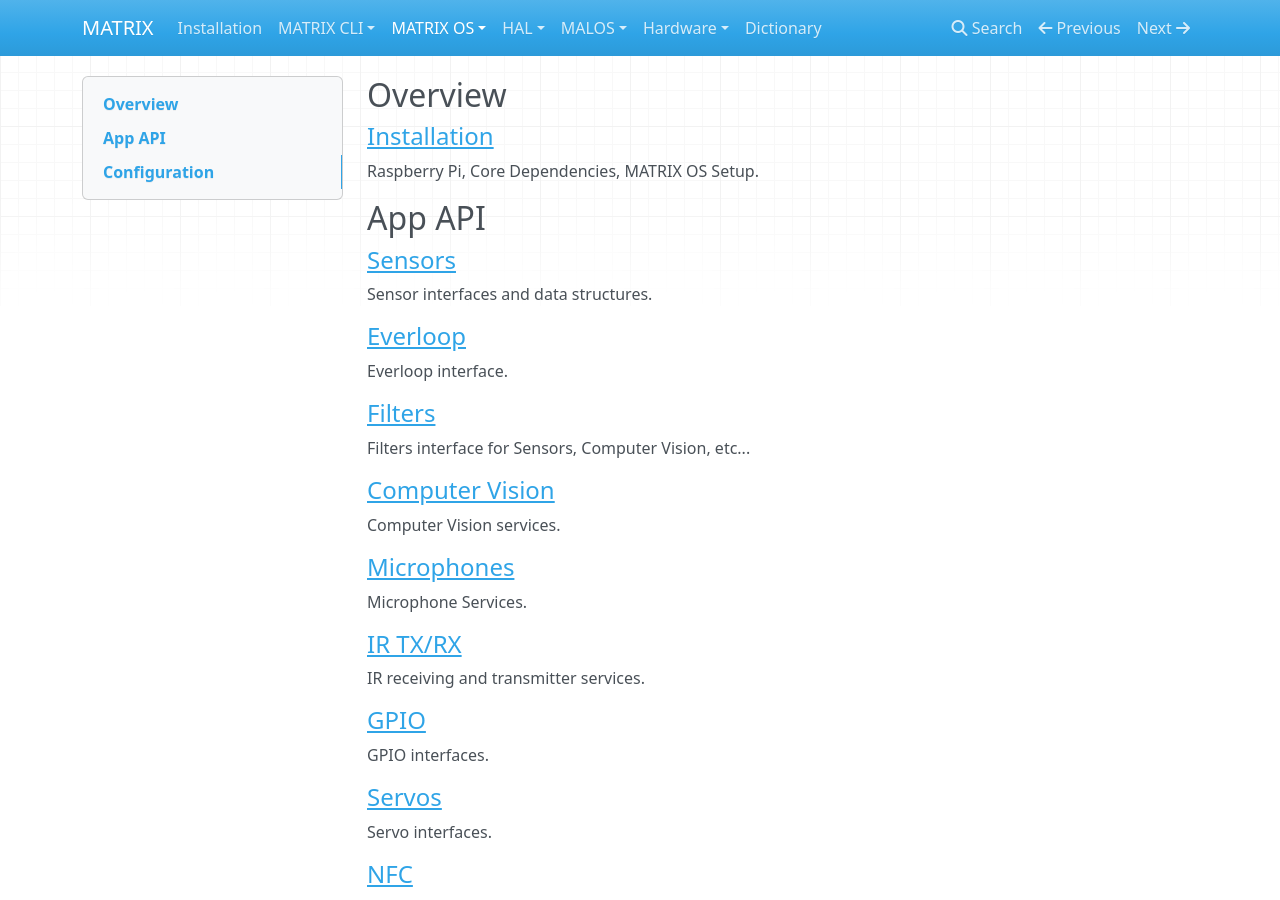
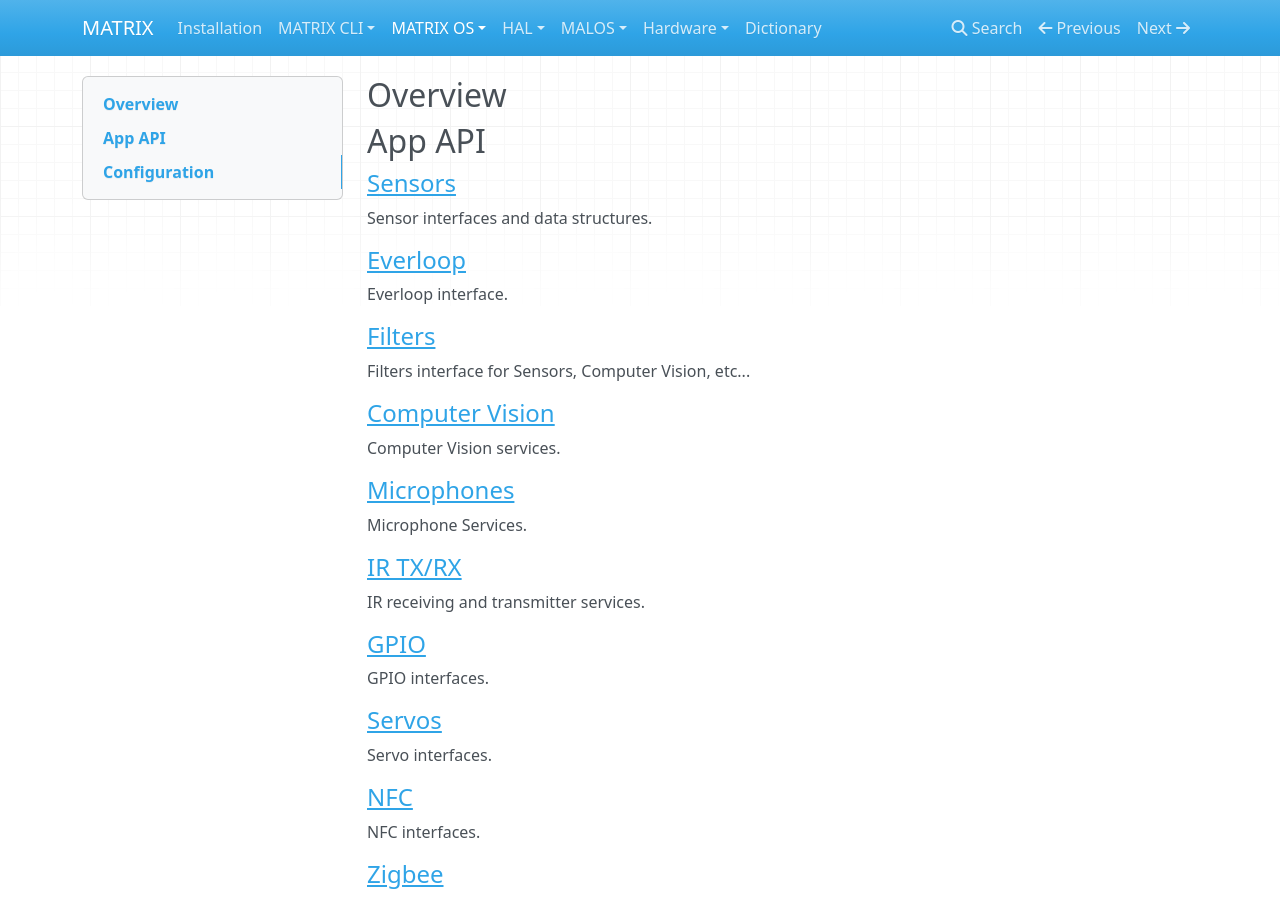
Before and after one commit to matrix-io/matrix-documentation, an MkDocs documentation site: the page built from docs/API/overview.md, in a window 1280 px wide and 900 px high. Built offline with MkDocs 1.6.1, drawn with Linux system fonts in a browser that asks for light colours; nearby versions of some CDN libraries; old or Windows-style settings are respelled for this version of MkDocs.

Commit message:
make sure people follow installation steps from main page

```diff
--- a/docs/API/overview.md
+++ b/docs/API/overview.md
@@ -1,7 +1,4 @@
 ## Overview
-
-####[Installation](installation.md)
-Raspberry Pi, Core Dependencies, MATRIX OS Setup.
 
 ## App API
 ####[Sensors](sensors.md)
```
